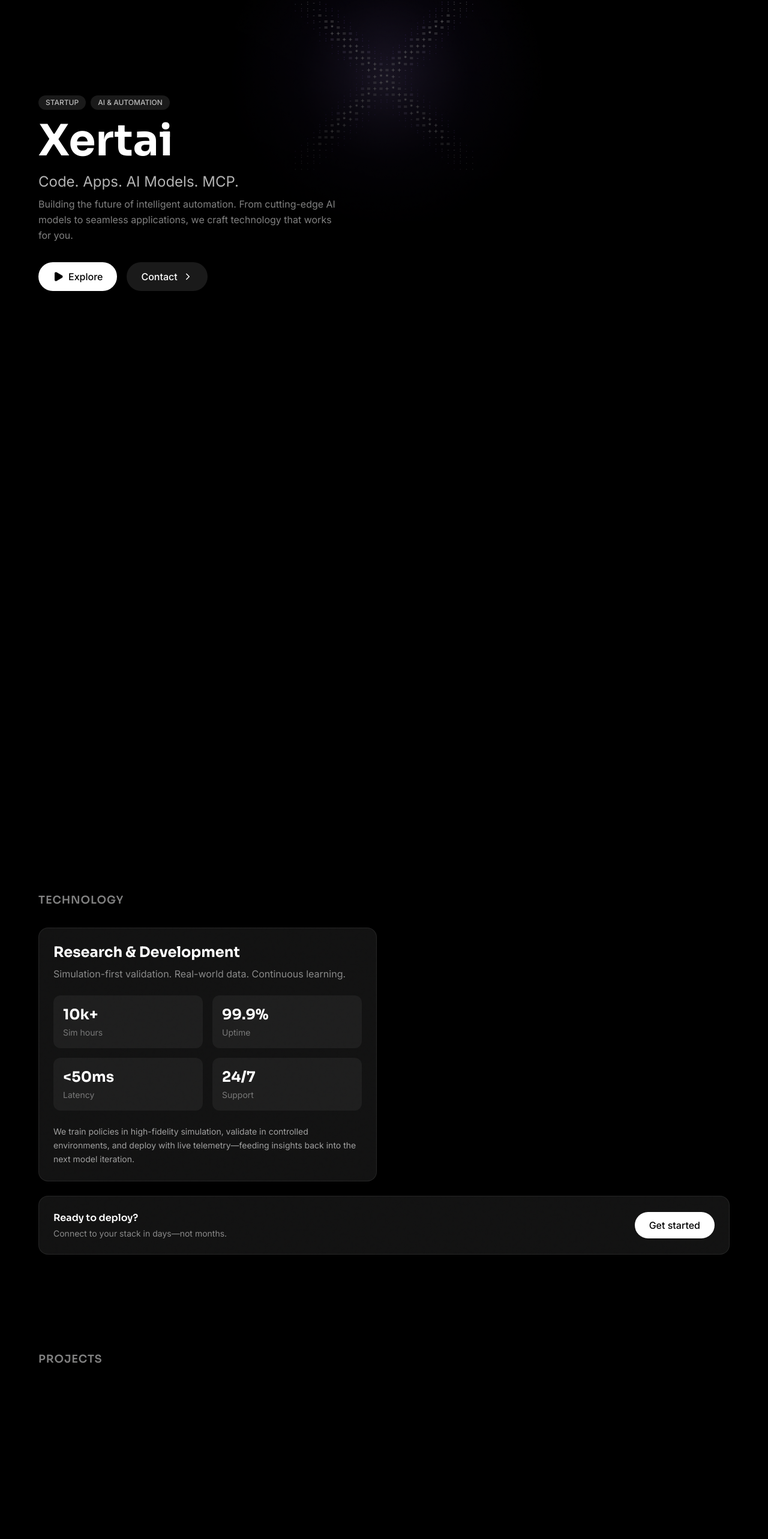
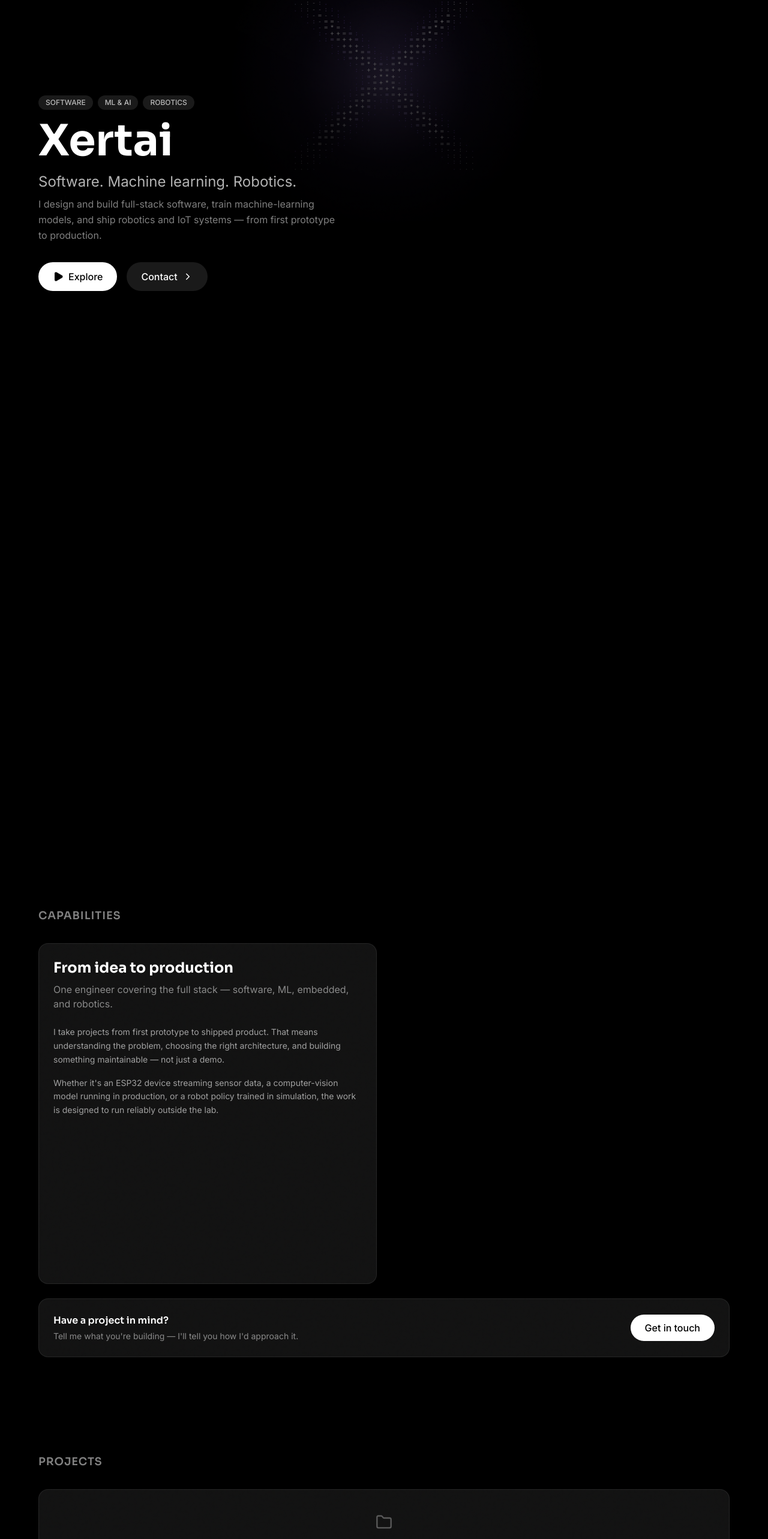
Before and after one commit to xeloyzus/xertia.no, a React (Vite) app: page / in a window 1280 px wide. Shown: the part 235-2800 px from the top of the page at 60% size. Built offline with nearby package versions, Linux system fonts and the light colour scheme.

Commit message:
Improve content messaging and add editable projects data

```diff
--- a/index.html
+++ b/index.html
@@ -6,20 +6,20 @@
     <meta name="theme-color" content="#000000" />
     <meta
       name="description"
-      content="Xertai builds intelligent automation — code, apps, AI models, and MCP integrations that work in production."
+      content="Xertai — full-stack software, machine learning, and robotics. From first prototype to production."
     />
     <meta property="og:type" content="website" />
     <meta property="og:title" content="Xertai — AI & Automation" />
     <meta
       property="og:description"
-      content="Code. Apps. AI Models. MCP. Building the future of intelligent automation."
+      content="Full-stack software, machine learning, and robotics — from first prototype to production."
     />
     <meta property="og:site_name" content="Xertai" />
     <meta name="twitter:card" content="summary_large_image" />
     <meta name="twitter:title" content="Xertai — AI & Automation" />
     <meta
       name="twitter:description"
-      content="Code. Apps. AI Models. MCP. Building the future of intelligent automation."
+      content="Full-stack software, machine learning, and robotics — from first prototype to production."
     />
     <link rel="icon" type="image/png" href="/logo.png" />
     <title>Xertai — AI & Automation</title>
--- /dev/null
+++ b/src/data/projects.json
@@ -0,0 +1,3 @@
+{
+  "projects": []
+}
--- a/src/sections/ContactSection.tsx
+++ b/src/sections/ContactSection.tsx
@@ -43,11 +43,11 @@ export default function ContactSection() {
           <div className="ps5-activity-card p-8 lg:p-12 text-center">
             {/* Title */}
             <h2 className="font-sora font-bold text-3xl sm:text-4xl lg:text-5xl text-white mb-4">
-              Let's build together
+              Let's build something
             </h2>
             <p className="text-white/50 max-w-lg mx-auto mb-10">
-              Tell us what you're automating. We'll map a deployment plan
-              to your environment and constraints.
+              Tell me what you have in mind — a product, a model, or a robot —
+              and I'll map out how to take it from idea to production.
             </p>
 
             {/* Contact Options */}
--- a/src/sections/HeroSection.tsx
+++ b/src/sections/HeroSection.tsx
@@ -56,10 +56,13 @@ export default function HeroSection() {
           {/* Tag */}
           <div className="flex items-center gap-2 mb-4">
             <span className="px-3 py-1 text-xs font-medium rounded-full bg-white/10 text-white/70">
-              STARTUP
+              SOFTWARE
             </span>
             <span className="px-3 py-1 text-xs font-medium rounded-full bg-white/10 text-white/70">
-              AI & AUTOMATION
+              ML & AI
+            </span>
+            <span className="px-3 py-1 text-xs font-medium rounded-full bg-white/10 text-white/70">
+              ROBOTICS
             </span>
           </div>
 
@@ -70,13 +73,13 @@ export default function HeroSection() {
 
           {/* Subtitle */}
           <p className="text-xl sm:text-2xl text-white/70 mb-2 font-light">
-            Code. Apps. AI Models. MCP.
+            Software. Machine learning. Robotics.
           </p>
 
           {/* Description */}
           <p className="text-base text-white/50 mb-8 max-w-lg leading-relaxed">
-            Building the future of intelligent automation. From cutting-edge AI models
-            to seamless applications, we craft technology that works for you.
+            I design and build full-stack software, train machine-learning models,
+            and ship robotics and IoT systems — from first prototype to production.
           </p>
 
           {/* CTA Buttons */}
--- a/src/sections/ProjectsSection.tsx
+++ b/src/sections/ProjectsSection.tsx
@@ -1,48 +1,19 @@
 import { useRef, useEffect } from 'react';
 import { gsap } from 'gsap';
 import { ScrollTrigger } from 'gsap/ScrollTrigger';
-import { ExternalLink } from 'lucide-react';
+import { Folder, Github } from 'lucide-react';
+import projectsData from '../data/projects.json';
 
 gsap.registerPlugin(ScrollTrigger);
 
-const projects = [
-  {
-    id: 1,
-    title: 'NeuralFlow',
-    category: 'AI Framework',
-    description: 'Real-time neural network optimization engine.',
-    status: 'Live',
-    progress: 100,
-    color: '#3B82F6',
-  },
-  {
-    id: 2,
-    title: 'ContextOS',
-    category: 'MCP Platform',
-    description: 'Advanced model context protocol implementation.',
-    status: 'Beta',
-    progress: 85,
-    color: '#8B5CF6',
-  },
-  {
-    id: 3,
-    title: 'AutoDeploy',
-    category: 'DevOps Tool',
-    description: 'Automated deployment pipeline for ML models.',
-    status: 'Live',
-    progress: 100,
-    color: '#10B981',
-  },
-  {
-    id: 4,
-    title: 'VisionX',
-    category: 'Computer Vision',
-    description: 'Industrial inspection and quality control.',
-    status: 'Alpha',
-    progress: 60,
-    color: '#F59E0B',
-  },
-];
+type Project = {
+  name: string;
+  description: string;
+  url: string;
+  tags?: string[];
+};
+
+const projects = projectsData.projects as Project[];
 
 export default function ProjectsSection() {
   const sectionRef = useRef<HTMLElement>(null);
@@ -82,73 +53,66 @@ export default function ProjectsSection() {
     >
       <div className="px-6 lg:px-16">
         {/* Section Header */}
-        <div className="flex items-center justify-between mb-8">
+        <div className="mb-8">
           <h2 className="text-lg font-semibold text-white/50 uppercase tracking-wider">
             Projects
           </h2>
         </div>
 
-        {/* Projects Grid - PS5 Style Cards */}
-        <div ref={gridRef} className="grid sm:grid-cols-2 lg:grid-cols-4 gap-4">
+        {projects.length === 0 ? (
+          <div className="ps5-activity-card p-10 text-center">
+            <Folder size={28} className="text-white/30 mx-auto mb-4" />
+            <p className="text-white/60 mb-2">
+              Projects are coming soon.
+            </p>
+            <p className="text-sm text-white/40">
+              Add repositories to <code className="text-white/60">src/data/projects.json</code> to display them here.
+            </p>
+          </div>
+        ) : (
+          <div ref={gridRef} className="grid sm:grid-cols-2 lg:grid-cols-3 gap-4">
             {projects.map((project) => (
-            <div
-              key={project.id}
-              className="project-card group relative p-5 rounded-xl bg-white/[0.03] border border-white/5 hover:bg-white/[0.06] hover:border-white/15 transition-all cursor-pointer"
+              <a
+                key={project.name}
+                href={project.url}
+                target="_blank"
+                rel="noopener noreferrer"
+                className="project-card group relative flex flex-col p-5 rounded-xl bg-white/[0.03] border border-white/5 hover:bg-white/[0.06] hover:border-white/15 transition-all"
               >
-              {/* Status Badge */}
                 <div className="flex items-center justify-between mb-4">
-                <span
-                  className="px-2.5 py-1 text-xs font-medium rounded-full"
-                  style={{
-                    backgroundColor: `${project.color}20`,
-                    color: project.color
-                  }}
-                >
-                  {project.status}
-                </span>
-                <ExternalLink
+                  <Folder
+                    size={20}
+                    className="text-white/30 group-hover:text-white/70 transition-colors"
+                  />
+                  <Github
                     size={16}
                     className="text-white/30 group-hover:text-white/70 transition-colors"
                   />
                 </div>
 
-              {/* Content */}
                 <h3 className="font-sora font-bold text-lg text-white mb-1 group-hover:translate-x-1 transition-transform">
-                {project.title}
+                  {project.name}
                 </h3>
-              <p className="text-sm text-white/40 mb-3">{project.category}</p>
-              <p className="text-sm text-white/50 leading-relaxed mb-4">
+                <p className="text-sm text-white/50 leading-relaxed mb-4 flex-1">
                   {project.description}
                 </p>
 
-              {/* Progress Bar */}
-              <div className="mt-auto">
-                <div className="flex items-center justify-between text-xs text-white/30 mb-1.5">
-                  <span>Progress</span>
-                  <span>{project.progress}%</span>
-                </div>
-                <div className="h-1.5 bg-white/10 rounded-full overflow-hidden">
-                  <div
-                    className="h-full rounded-full transition-all duration-500"
-                    style={{
-                      width: `${project.progress}%`,
-                      backgroundColor: project.color
-                    }}
-                  />
-                </div>
-              </div>
-
-              {/* Hover Glow */}
-              <div
-                className="absolute inset-0 rounded-xl opacity-0 group-hover:opacity-100 transition-opacity pointer-events-none"
-                style={{
-                  boxShadow: `inset 0 0 0 1px ${project.color}40, 0 0 30px ${project.color}10`
-                }}
-              />
-            </div>
+                {project.tags && project.tags.length > 0 && (
+                  <div className="flex flex-wrap gap-2">
+                    {project.tags.map((tag) => (
+                      <span
+                        key={tag}
+                        className="px-2.5 py-1 text-xs font-medium rounded-full bg-white/5 text-white/50 border border-white/10"
+                      >
+                        {tag}
+                      </span>
                     ))}
                   </div>
-
+                )}
+              </a>
+            ))}
+          </div>
+        )}
       </div>
     </section>
   );
--- a/src/sections/ServicesSection.tsx
+++ b/src/sections/ServicesSection.tsx
@@ -10,7 +10,7 @@ const services = [
     id: 'code',
     title: 'Code',
     subtitle: 'Development',
-    description: 'Clean, efficient, scalable code architecture for modern applications.',
+    description: 'Desktop, web, and full-stack development — clean, maintainable code from prototype to production.',
     image: './code_card.jpg',
     icon: Code,
     color: '#3B82F6',
@@ -19,7 +19,7 @@ const services = [
     id: 'apps',
     title: 'Apps',
     subtitle: 'Applications',
-    description: 'Native and cross-platform apps that deliver exceptional user experiences.',
+    description: 'Native and cross-platform mobile apps built for real-world use and performance.',
     image: './apps_card.jpg',
     icon: Smartphone,
     color: '#10B981',
@@ -28,7 +28,7 @@ const services = [
     id: 'ai',
     title: 'AI Models',
     subtitle: 'Artificial Intelligence',
-    description: 'Custom-trained models for computer vision, NLP, and predictive analytics.',
+    description: 'Custom model training and tooling, from computer vision to NLP to predictive analytics.',
     image: './ai_card.jpg',
     icon: Brain,
     color: '#8B5CF6',
@@ -37,7 +37,7 @@ const services = [
     id: 'mcp',
     title: 'MCP',
     subtitle: 'Model Context Protocol',
-    description: 'Advanced context management for large language models and AI systems.',
+    description: 'Model Context Protocol servers and AI integrations that connect models to your data and tools.',
     image: './mcp_card.jpg',
     icon: Network,
     color: '#F59E0B',
@@ -46,7 +46,7 @@ const services = [
     id: 'robotics',
     title: 'Robotics',
     subtitle: 'Automation',
-    description: 'Intelligent robotic systems for manufacturing and logistics.',
+    description: 'Robot policy training and simulation with IsaacLab, Isaac Sim, and MuJoCo.',
     image: './robotics_card.jpg',
     icon: Network,
     color: '#EF4444',
--- a/src/sections/TechnologySection.tsx
+++ b/src/sections/TechnologySection.tsx
@@ -1,24 +1,60 @@
 import { useRef, useEffect } from 'react';
 import { gsap } from 'gsap';
 import { ScrollTrigger } from 'gsap/ScrollTrigger';
-import { Zap, Shield, Clock, Layers, Server, Workflow } from 'lucide-react';
+import {
+  Smartphone,
+  Brain,
+  Cpu,
+  Layers,
+  Eye,
+  Bot,
+  Monitor,
+  Workflow,
+} from 'lucide-react';
 
 gsap.registerPlugin(ScrollTrigger);
 
-const techStack = [
-  { icon: Zap, label: 'High Performance', desc: 'Sub-50ms inference' },
-  { icon: Shield, label: 'Enterprise Security', desc: 'SOC 2 compliant' },
-  { icon: Clock, label: 'Real-time', desc: 'Live processing' },
-  { icon: Layers, label: 'Scalable', desc: 'Cloud-native' },
-  { icon: Server, label: 'API First', desc: 'REST & GraphQL' },
-  { icon: Workflow, label: 'Automated', desc: 'CI/CD pipeline' },
-];
-
-const stats = [
-  { value: '10k+', label: 'Sim hours' },
-  { value: '99.9%', label: 'Uptime' },
-  { value: '<50ms', label: 'Latency' },
-  { value: '24/7', label: 'Support' },
+const capabilities = [
+  {
+    icon: Monitor,
+    label: 'Desktop & Web Apps',
+    desc: 'Full-stack applications for Windows, macOS, Linux, and the browser.',
+  },
+  {
+    icon: Smartphone,
+    label: 'Mobile Apps',
+    desc: 'Native and cross-platform mobile experiences.',
+  },
+  {
+    icon: Brain,
+    label: 'ML Models & Tools',
+    desc: 'Custom model training, fine-tuning, and developer tooling.',
+  },
+  {
+    icon: Cpu,
+    label: 'IoT & Embedded',
+    desc: 'ESP32-based devices, firmware, and sensor integration.',
+  },
+  {
+    icon: Eye,
+    label: 'Computer Vision',
+    desc: 'Detection, tracking, and vision pipelines for the real world.',
+  },
+  {
+    icon: Bot,
+    label: 'Robotics & Simulation',
+    desc: 'Policy training and sim-to-real with IsaacLab, Isaac Sim, and MuJoCo.',
+  },
+  {
+    icon: Workflow,
+    label: 'Model Inference',
+    desc: 'Serving, optimization, and integration into existing systems.',
+  },
+  {
+    icon: Layers,
+    label: 'Full-Stack',
+    desc: 'APIs, backends, and frontends delivered end to end.',
+  },
 ];
 
 export default function TechnologySection() {
@@ -35,7 +71,7 @@ export default function TechnologySection() {
           {
             opacity: 1,
             y: 0,
-            stagger: 0.1,
+            stagger: 0.08,
             duration: 0.6,
             ease: 'power2.out',
             scrollTrigger: {
@@ -60,58 +96,49 @@ export default function TechnologySection() {
       <div className="px-6 lg:px-16">
         {/* Section Header */}
         <h2 className="text-lg font-semibold text-white/50 uppercase tracking-wider mb-8">
-          Technology
+          Capabilities
         </h2>
 
         {/* Main Content Grid */}
         <div className="grid lg:grid-cols-2 gap-6">
-          {/* Left - Activity Card */}
+          {/* Left - Approach */}
           <div className="ps5-activity-card p-6">
             <h3 className="font-sora font-bold text-2xl text-white mb-2">
-              Research & Development
+              From idea to production
             </h3>
             <p className="text-white/50 mb-6">
-              Simulation-first validation. Real-world data. Continuous learning.
+              One engineer covering the full stack — software, ML, embedded, and robotics.
             </p>
 
-            {/* Stats Grid */}
-            <div className="grid grid-cols-2 gap-4 mb-6">
-              {stats.map((stat, index) => (
-                <div
-                  key={index}
-                  className="p-4 rounded-xl bg-white/5"
-                >
-                  <div className="font-sora font-bold text-2xl text-white mb-1">
-                    {stat.value}
-                  </div>
-                  <div className="text-sm text-white/40">{stat.label}</div>
-                </div>
-              ))}
-            </div>
+            <p className="text-white/60 text-sm leading-relaxed mb-4">
+              I take projects from first prototype to shipped product. That means
+              understanding the problem, choosing the right architecture, and building
+              something maintainable — not just a demo.
+            </p>
 
             <p className="text-white/60 text-sm leading-relaxed">
-              We train policies in high-fidelity simulation, validate in controlled
-              environments, and deploy with live telemetry—feeding insights back into
-              the next model iteration.
+              Whether it's an ESP32 device streaming sensor data, a computer-vision
+              model running in production, or a robot policy trained in simulation,
+              the work is designed to run reliably outside the lab.
             </p>
           </div>
 
-          {/* Right - Tech Stack */}
-          <div ref={cardsRef} className="grid grid-cols-2 gap-3">
-            {techStack.map((tech, index) => (
+          {/* Right - Capability Grid */}
+          <div ref={cardsRef} className="grid sm:grid-cols-2 gap-3">
+            {capabilities.map((cap, index) => (
               <div
                 key={index}
                 className="tech-card p-4 rounded-xl bg-white/[0.03] border border-white/5 hover:bg-white/[0.06] hover:border-white/10 transition-all group"
               >
-                <tech.icon
+                <cap.icon
                   size={24}
                   className="text-white/40 group-hover:text-white/70 transition-colors mb-3"
                 />
                 <h4 className="font-medium text-white text-sm mb-1">
-                  {tech.label}
+                  {cap.label}
                 </h4>
-                <p className="text-xs text-white/40">
-                  {tech.desc}
+                <p className="text-xs text-white/40 leading-relaxed">
+                  {cap.desc}
                 </p>
               </div>
             ))}
@@ -122,17 +149,17 @@ export default function TechnologySection() {
         <div className="mt-6 ps5-activity-card p-6 flex flex-col sm:flex-row items-center justify-between gap-4">
           <div>
             <h4 className="font-sora font-semibold text-white mb-1">
-              Ready to deploy?
+              Have a project in mind?
             </h4>
             <p className="text-sm text-white/50">
-              Connect to your stack in days—not months.
+              Tell me what you're building — I'll tell you how I'd approach it.
             </p>
           </div>
           <a
             href="mailto:xertai.no@protonmail.com"
             className="px-6 py-2.5 bg-white text-black rounded-full font-medium hover:bg-white/90 transition-colors whitespace-nowrap"
           >
-            Get started
+            Get in touch
           </a>
         </div>
       </div>
--- a/tsconfig.app.json
+++ b/tsconfig.app.json
@@ -18,6 +18,7 @@
     "allowImportingTsExtensions": true,
     "verbatimModuleSyntax": true,
     "moduleDetection": "force",
+    "resolveJsonModule": true,
     "noEmit": true,
     "jsx": "react-jsx",
 
```
Also changed, not shown: 1 other file (tests, documents, lock files or other folders). Lines whose indentation alone changed are shown as unchanged.
